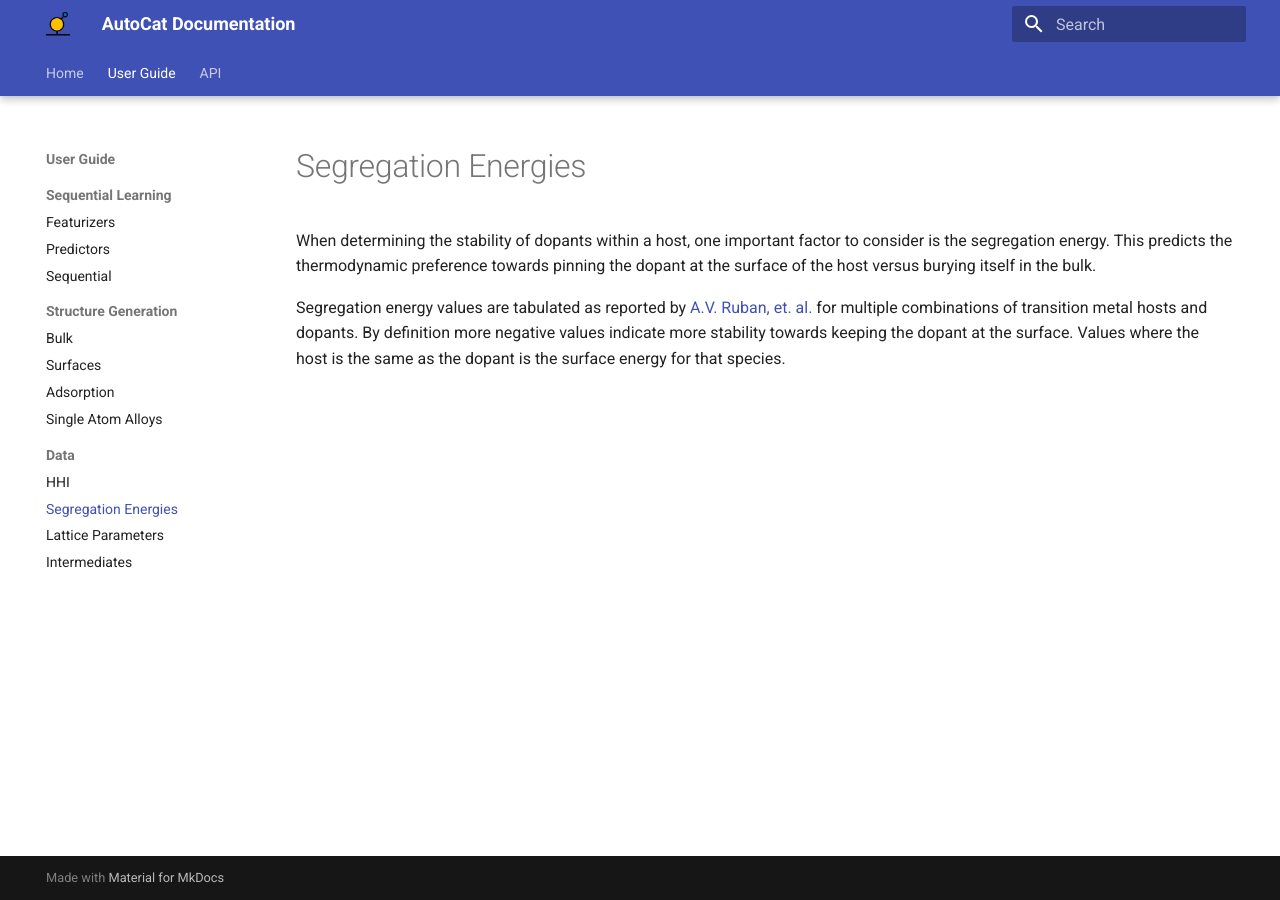
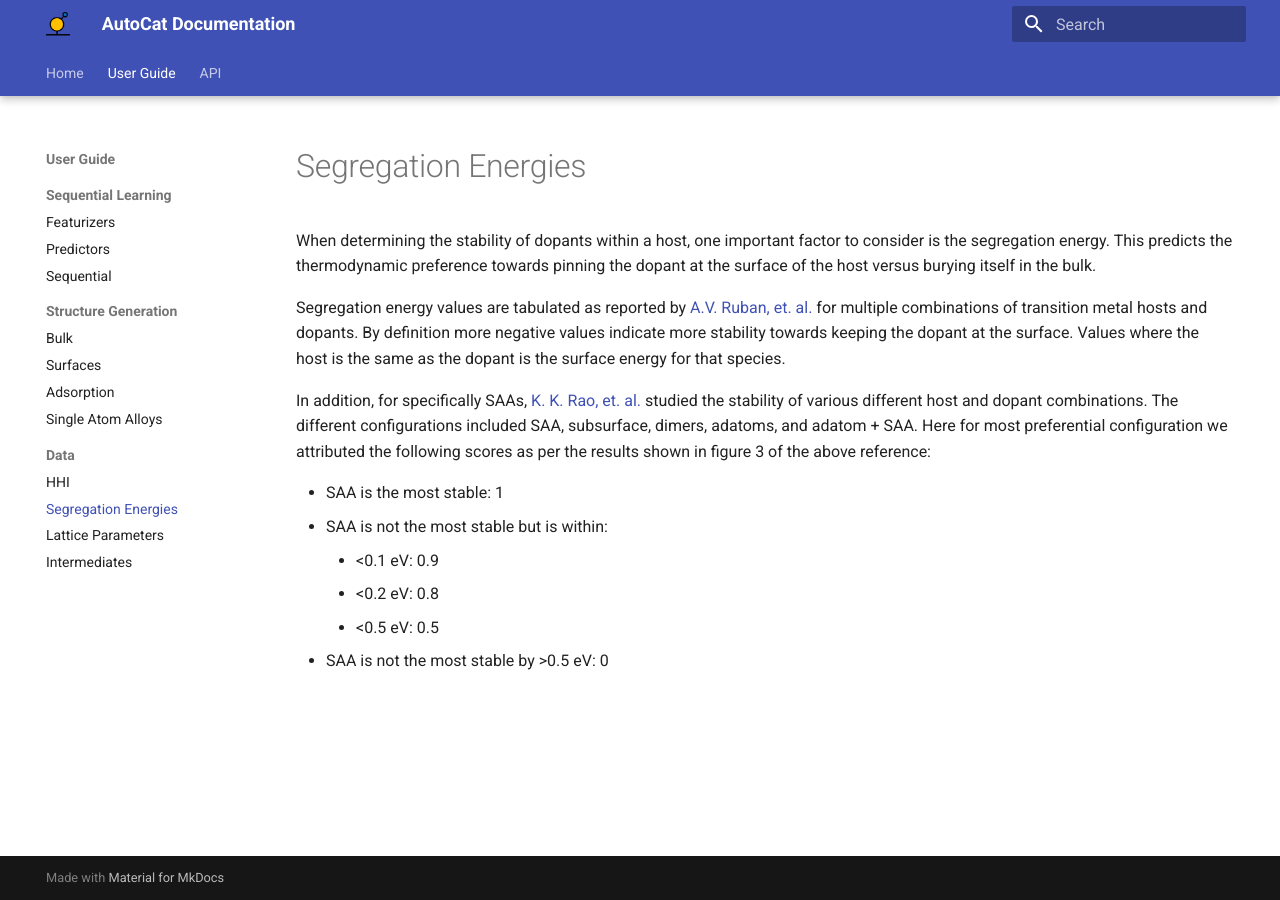
Before and after one commit to aced-differentiate/auto_cat, an MkDocs documentation site: the page built from docs/User_Guide/Data/segregation_energies.md, in a window 1280 px wide. Built offline with MkDocs 1.6.1 and Material for MkDocs 9.7.7, drawn with Linux system fonts in a browser that asks for light colours.

Commit message:
add discussion on Rao2020 data

```diff
--- a/docs/User_Guide/Data/segregation_energies.md
+++ b/docs/User_Guide/Data/segregation_energies.md
@@ -11,3 +11,15 @@ By definition more negative values indicate more stability towards
 keeping the dopant at the surface.
 Values where the host is the same as the dopant is the surface energy for
 that species.
+
+In addition, for specifically SAAs, [K. K. Rao, et. al.](https://doi.org/10.1007/s11244-020-01267-2)
+studied the stability of various different host and dopant combinations. The different configurations
+included SAA, subsurface, dimers, adatoms, and adatom + SAA. Here for most preferential configuration
+we attributed the following scores as per the results shown in figure 3 of the above reference:
+
+- SAA is the most stable: 1
+- SAA is not the most stable but is within:
+    - <0.1 eV: 0.9
+    - <0.2 eV: 0.8
+    - <0.5 eV: 0.5
+- SAA is not the most stable by >0.5 eV: 0
```
